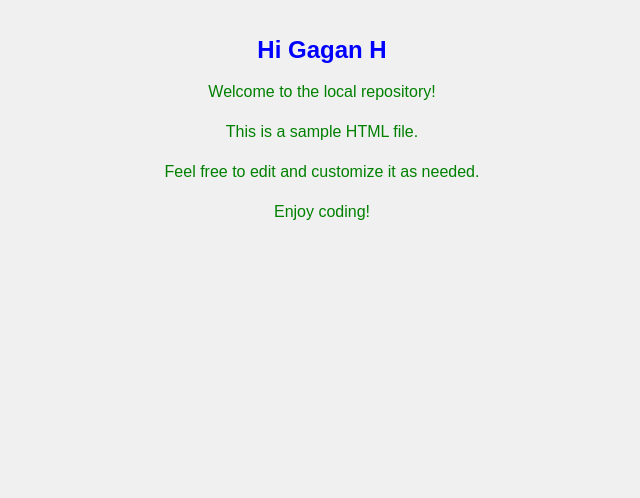
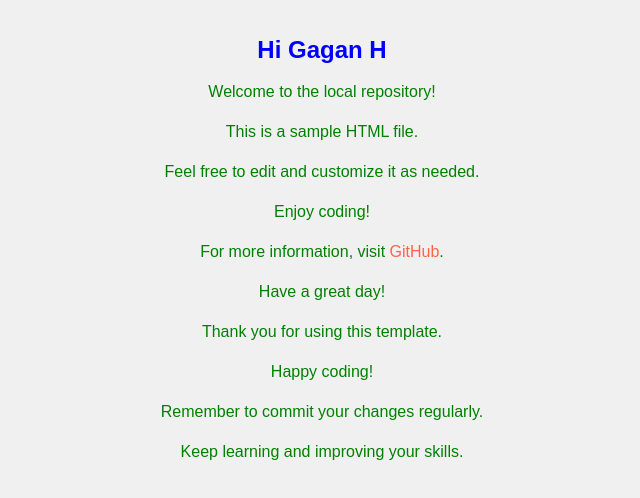
Before and after one commit to gaganguddi/new, a plain HTML site: page index.html in a window 1280 px wide. Shown: the whole page, without its empty margins (318-958 px from the left). Drawn offline with Linux system fonts and the light colour scheme.

Commit message:
new add see onces

```diff
--- a/index.html
+++ b/index.html
@@ -12,6 +12,12 @@
   <p>This is a sample HTML file.</p>
   <p>Feel free to edit and customize it as needed.</p>
   <p>Enjoy coding!</p>
+  <p>For more information, visit <a href="https://github.com">GitHub</a>.</p>
+  <p>Have a great day!</p>
+  <p>Thank you for using this template.</p>
+  <p>Happy coding!</p>
+  <p>Remember to commit your changes regularly.</p>
+  <p>Keep learning and improving your skills.</p>
 
 </body>
 </html>
```
